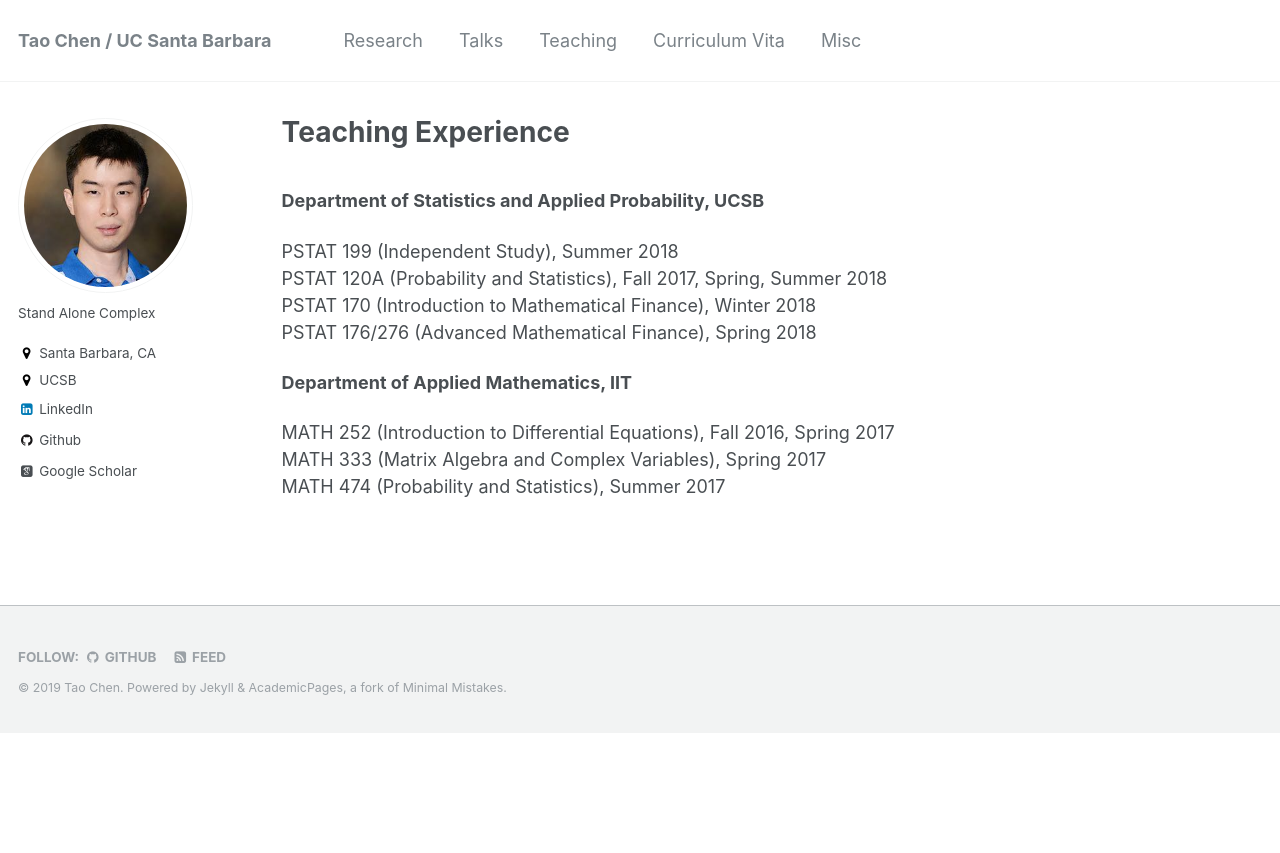
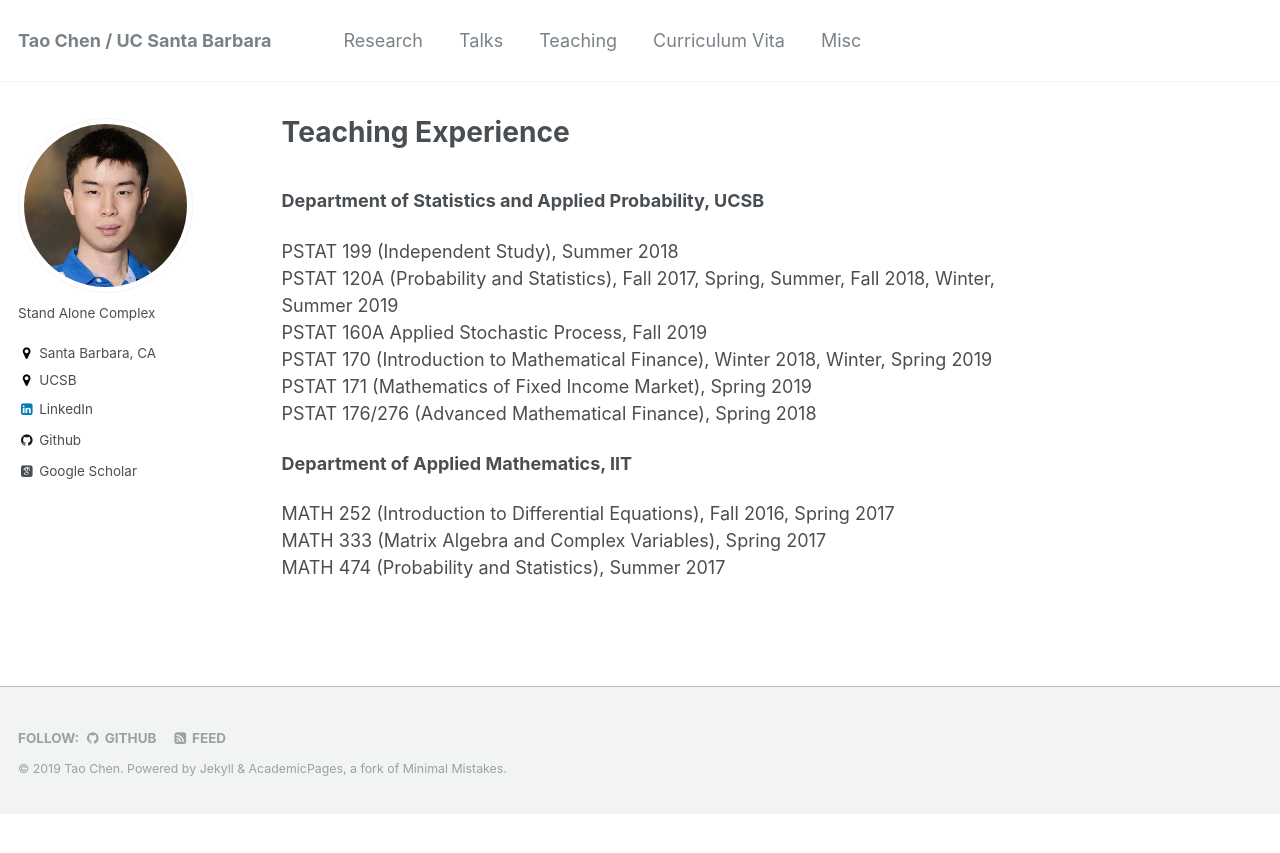
Before and after one commit to cherntodd/cherntodd.github.io, a Jekyll site: the page built from _pages/teach.md, in a window 1280 px wide. Shown: the top 853 px of the page. Built offline with Jekyll 4.4.1, drawn with Linux system fonts in a browser that asks for light colours; some web fonts are replaced.

Commit message:
no message

```diff
--- a/_pages/teach.md
+++ b/_pages/teach.md
@@ -7,8 +7,10 @@ author_profile: true
 **Department of Statistics and Applied Probability, UCSB**
 
 PSTAT 199 (Independent Study), Summer 2018
-PSTAT 120A (Probability and Statistics), Fall 2017, Spring, Summer 2018
-PSTAT 170 (Introduction to Mathematical Finance), Winter 2018
+PSTAT 120A (Probability and Statistics), Fall 2017, Spring, Summer, Fall 2018, Winter, Summer 2019
+PSTAT 160A Applied Stochastic Process, Fall 2019
+PSTAT 170 (Introduction to Mathematical Finance), Winter 2018, Winter, Spring 2019
+PSTAT 171 (Mathematics of Fixed Income Market), Spring 2019
 PSTAT 176/276 (Advanced Mathematical Finance), Spring 2018
 
 **Department of Applied Mathematics, IIT**
```
Also changed, not shown: _pages/research.md (+3 -2 lines), 1 other file.
